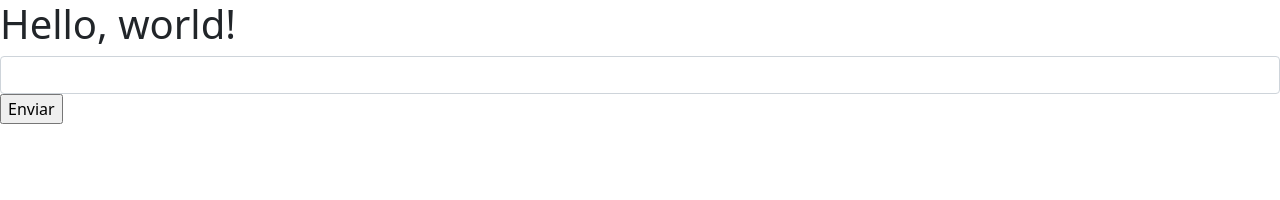
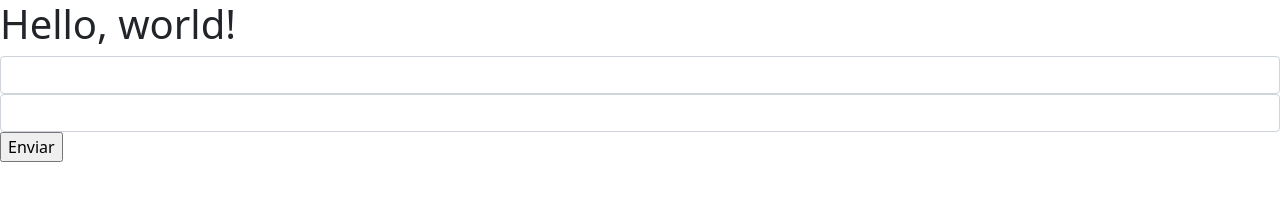
Before and after one commit to Jeremyzarra/hello-world-git, a plain HTML site: page index.html in a window 1280 px wide. Drawn offline with nearby package versions, Linux system fonts and the light colour scheme.

Commit message:
Se agrego otro campo en el formulario principal

```diff
--- a/index.html
+++ b/index.html
@@ -14,6 +14,7 @@
     <h1>Hello, world!</h1>
     <form action="#" method="get">
       <input type="text" name="firstName" class="form-control" id="firstName">
+      <input type="text" name="lastName" class="form-control" id="lastName">
       <input type="button" value="Enviar">
     </form>
     <!-- Optional JavaScript; choose one of the two! -->
```
